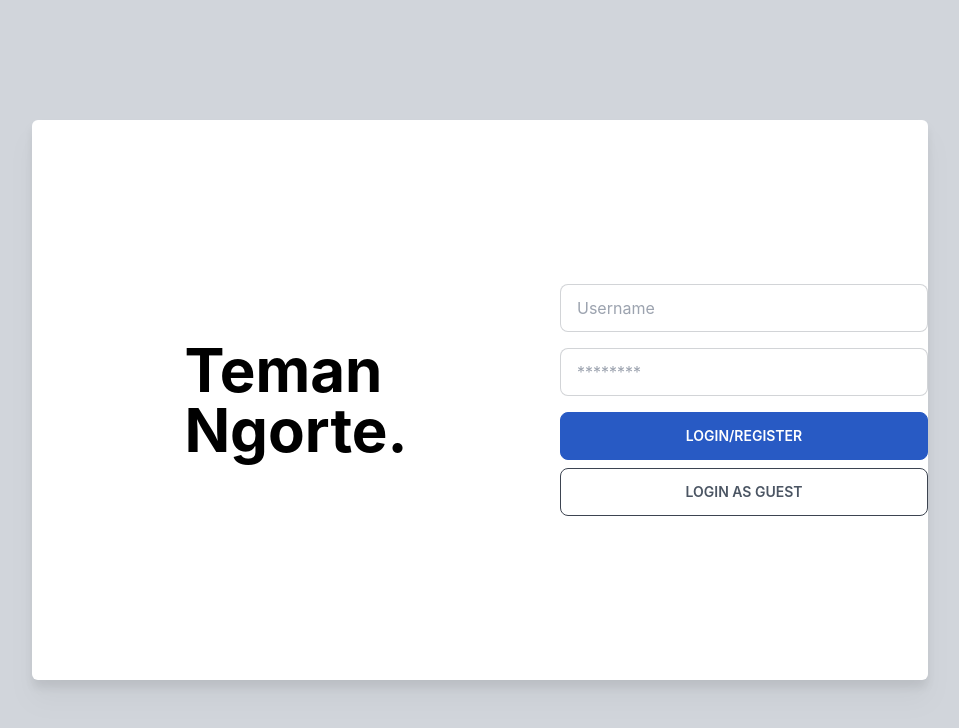
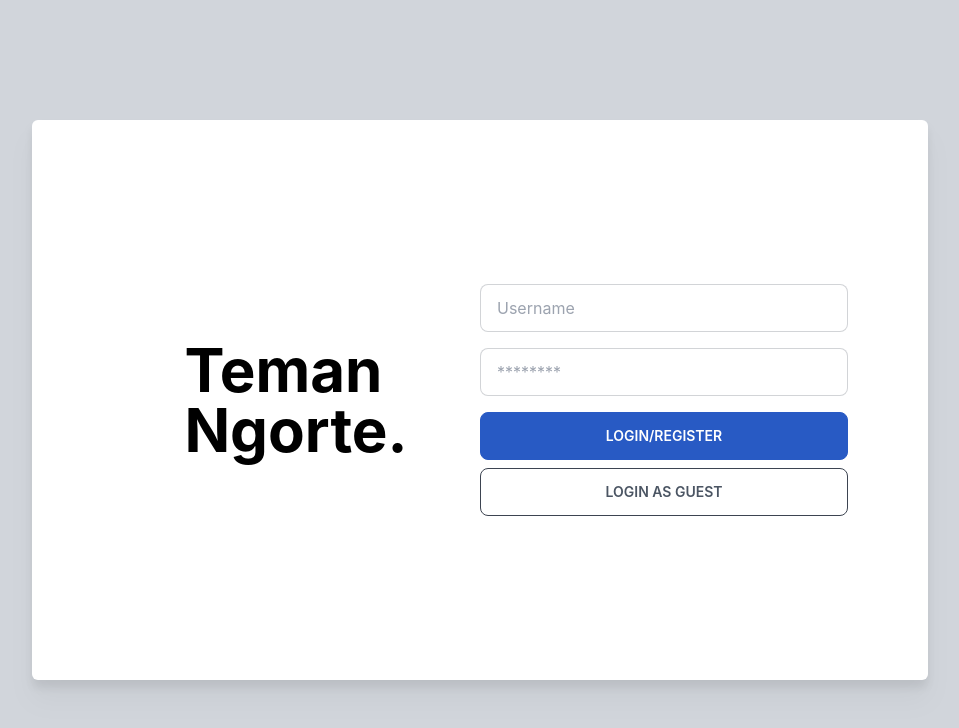
Before and after one commit to catgoesmeow14/Teman-Ngorte, a React (Create React App) app: page / in a window 1280 px wide. Shown: the top 728 px of the page, without its empty margins (160-1119 px from the left). Built offline with nearby package versions, Linux system fonts and the light colour scheme.

Commit message:
fix form login display

```diff
--- a/src/pages/login/Login.jsx
+++ b/src/pages/login/Login.jsx
@@ -46,7 +46,7 @@ const Login = () => {
         {/* Form Login */}
         <form
           onSubmit={(e) => submitLogin(e)}
-          className="ml-20 w-full flex flex-col space-y-2">
+          className="w-full flex flex-col space-y-2">
           {/* <label className="text-xs font-medium">Username</label> */}
           <input
             type="text"
```
